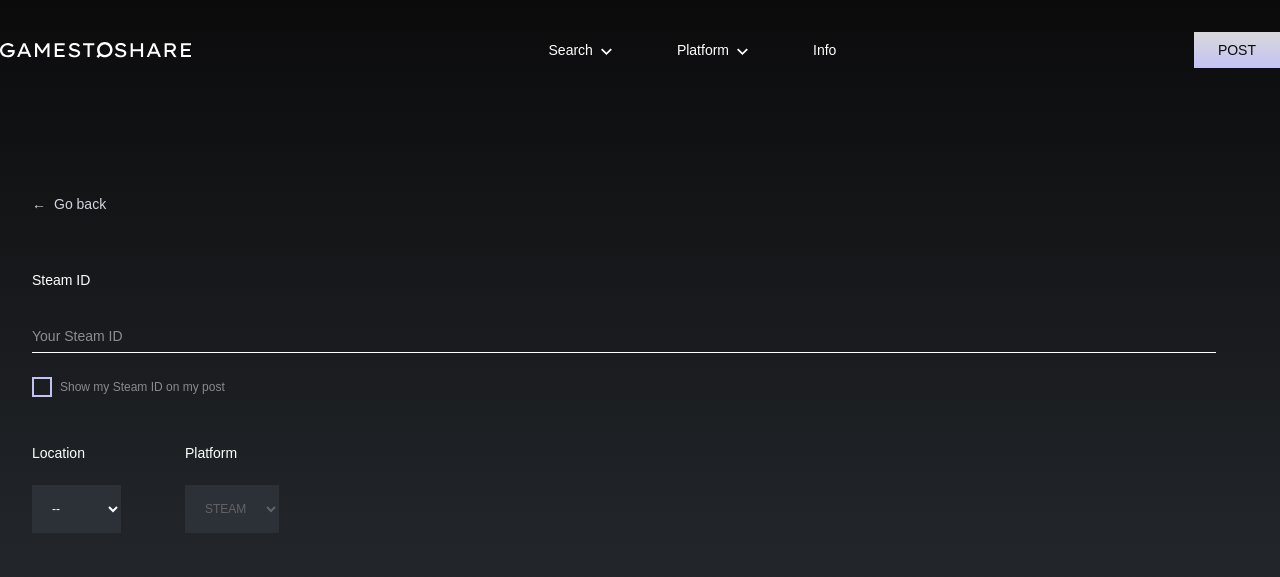
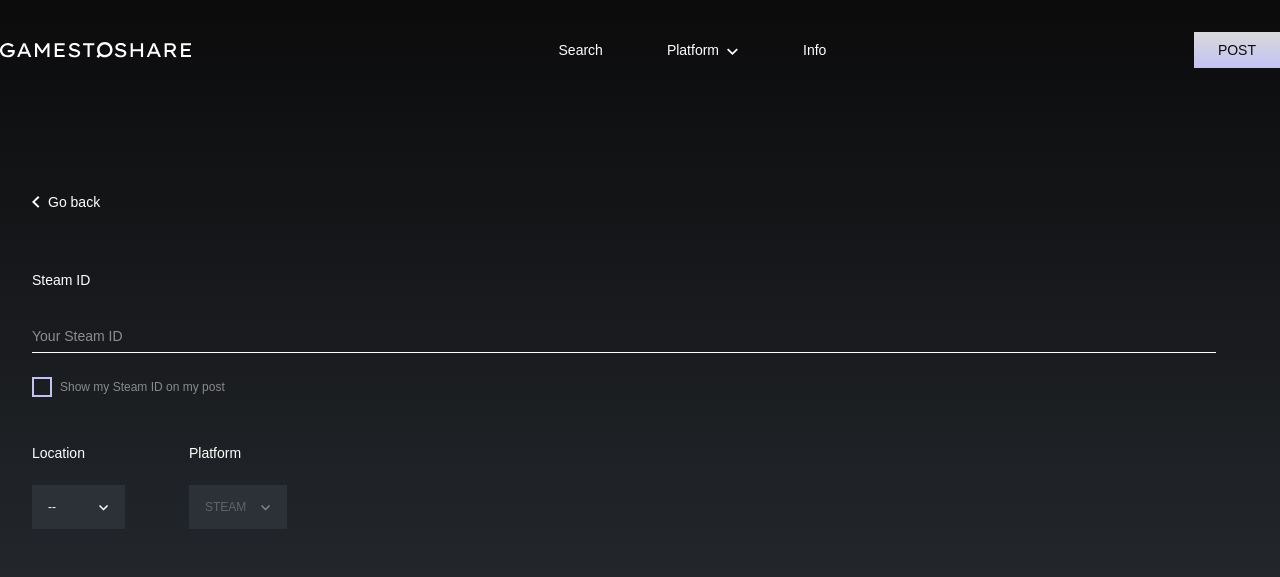
Before and after one commit to yasemitee/gamestoshare, a Next.js app: page /listings/create in a window 1280 px wide. Shown: the top 577 px of the page. Built offline with nearby package versions, Linux system fonts and the light colour scheme; a web font is replaced by a local one.

Commit message:
feat: add GoBackButton component and integrate it into Create Listing page; enhance Navbar and Button with cursor pointer

```diff
--- a/app/components/layout/Navbar.tsx
+++ b/app/components/layout/Navbar.tsx
@@ -23,7 +23,10 @@ export const Navbar: React.FC = () => {
       }`}
     >
       <div className="max-w-7xl mx-auto flex items-center justify-between">
-        <div className="flex items-center">
+        <div
+          className="flex items-center cursor-pointer"
+          onClick={() => (window.location.href = '/')}
+        >
           <Image
             src="/logo.svg"
             alt="GamesToShare"
@@ -40,7 +43,6 @@ export const Navbar: React.FC = () => {
             style={{ color: colors.white }}
           >
             Search
-            <img src="/Dropdown.svg" alt="" className="w-3 h-3 pt-1" />
           </button>
           <button
             className="text-navbar hover:opacity-80 transition-opacity flex items-center gap-2"
--- a/app/components/ui/Button.tsx
+++ b/app/components/ui/Button.tsx
@@ -12,7 +12,8 @@ export const Button: React.FC<ButtonProps> = ({
   className = '',
   ...props
 }) => {
-  const baseStyle = 'text-button px-6 py-2.5 transition-all duration-200';
+  const baseStyle =
+    'text-button px-6 py-2.5 transition-all duration-200 cursor-pointer';
   const variants = {
     primary: 'hover:opacity-90',
     secondary: 'border border-gray-400 hover:bg-gray-800',
--- /dev/null
+++ b/app/components/ui/GoBackButton.tsx
@@ -0,0 +1,39 @@
+import React from 'react';
+import Image from 'next/image';
+import { colors } from '@/lib/colors';
+
+interface GoBackButtonProps {
+  onClick?: () => void;
+  className?: string;
+}
+
+export const GoBackButton: React.FC<GoBackButtonProps> = ({
+  onClick,
+  className = '',
+}) => {
+  const handleClick = () => {
+    if (onClick) {
+      onClick();
+    } else {
+      window.history.back();
+    }
+  };
+
+  return (
+    <button
+      type="button"
+      onClick={handleClick}
+      className={`inline-flex items-center text-field cursor-pointer transition-colors ${className} hover:opacity-80`}
+      style={{ color: colors.white }}
+    >
+      <Image
+        src="/LeftArrow.svg"
+        alt="Back"
+        width={8}
+        height={4}
+        className="mr-2"
+      />
+      Go back
+    </button>
+  );
+};
--- a/app/lib/db/db.ts
+++ b/app/lib/db/db.ts
@@ -16,7 +16,7 @@ export const prisma =
   globalForPrisma.prisma ??
   new PrismaClient({
     adapter,
-    log: process.env.NODE_ENV === 'development' ? ['query', 'error', 'warn'] : ['error'],
+    log: process.env.NODE_ENV === 'development' ? ['error', 'warn'] : ['error'],
   });
 
 if (process.env.NODE_ENV !== 'production') globalForPrisma.prisma = prisma;
--- a/app/listings/create/page.tsx
+++ b/app/listings/create/page.tsx
@@ -3,6 +3,7 @@ import { Container } from '@/components/layout/Container';
 import { MainContentContainer } from '@/components/layout/MainContentContainer';
 import { Navbar } from '@/components/layout/Navbar';
 import { Button } from '@/components/ui/Button';
+import { GoBackButton } from '@/components/ui/GoBackButton';
 import { SearchBar } from '@/components/ui/SearchBar';
 import { GameIconsList } from '@/components/listings/GameIconsList';
 import { useState } from 'react';
@@ -139,15 +140,7 @@ export default function CreateListingPage() {
     <Container>
       <Navbar />
       <MainContentContainer>
-        {/* Back button */}
-        <button
-          type="button"
-          onClick={() => window.history.back()}
-          className="inline-flex items-center text-sm text-gray-300 hover:text-white"
-        >
-          <span className="mr-2">←</span>
-          Go back
-        </button>
+        <GoBackButton />
         <form onSubmit={handleSubmit} className="mt-14 text-white">
           {/* Steam ID */}
           <div className="mb-6">
@@ -205,12 +198,12 @@ export default function CreateListingPage() {
           </div>
           {/* Location & Platform */}
           <div className="flex gap-16 my-12">
-            <div>
+            <div className="relative">
               <label className="block mb-6 text-field">Location</label>
               <select
                 value={location}
                 onChange={(e) => setLocation(e.target.value)}
-                className="p-4 text-small-title"
+                className="p-4 text-small-title appearance-none pr-10 cursor-pointer"
                 style={{ background: colors.blue1 }}
               >
                 <option value="" disabled>
@@ -222,18 +215,24 @@ export default function CreateListingPage() {
                   </option>
                 ))}
               </select>
+              <div className="absolute right-4 top-[60px] pointer-events-none">
+                <img src="/Dropdown.svg" alt="" width={10} height={6} />
+              </div>
             </div>
-            <div>
+            <div className="relative">
               <label className="block mb-6 text-field">Platform</label>
               <select
                 value={platform}
                 onChange={(e) => setPlatform(e.target.value)}
-                className="p-4 text-small-title"
+                className="p-4 text-small-title appearance-none pr-10"
                 style={{ background: colors.blue1, color: colors.gray2 }}
                 disabled
               >
                 <option value="STEAM">STEAM</option>
               </select>
+              <div className="absolute right-4 top-[60px] pointer-events-none opacity-40">
+                <img src="/Dropdown.svg" alt="" width={10} height={6} />
+              </div>
             </div>
           </div>
           {/* Looking for & Offering */}
```
Also changed, not shown: public/LeftArrow.svg (added).
